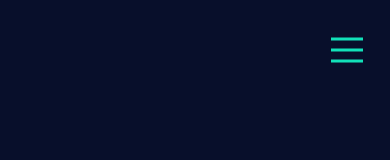
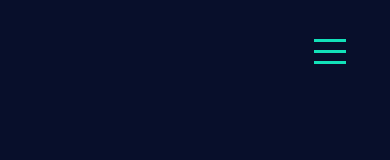
Before and after one commit to AlekPawlowski/portfolio_site, a React (Vite) app: page / in a window 390 px wide. Shown: the top 160 px of the page. Built offline with nearby package versions, Linux system fonts and the light colour scheme.

Commit message:
fix blur and hamburger menu button

```diff
--- a/src/views/Menu/menu.styles.scss
+++ b/src/views/Menu/menu.styles.scss
@@ -44,39 +44,36 @@ nav {
 
 @media screen and (max-width: 1024px) {
     .hamburger_menu {
-        width: 0px;
-        height: 0px;
+        width: auto;
+        height: auto;
         position: absolute;
-        top: 15px;
+        top: 30px;
         right: 30px;
         background-color: transparent;
         border: none;
         z-index: 999;
-        margin: 15px;
         transition: 0.5s all;
         outline: none;
-        .hamburger_line{
+        .hamburger_line {
             width: 32px;
             height: 3px;
             background-color: $secondaryFontColor;
             margin: 8px;
-            transition: .5s all;
+            transition: 0.5s all;
             transform-origin: 50% 50%;
-            transform: translate(-50%, -50%);
         }
-        &.active{
-            .top{
-                transform: translate(-50%, 10px) rotate(-45deg)
+        &.active {
+            .top {
+                transform: translate(0%, 10px) rotate(-45deg);
             }
-            .middle{
-                transform:translateX(10px);
+            .middle {
+                transform: translateX(10px);
                 opacity: 0;
             }
-            .bottom{
-                transform: translate(-50%, -11px) rotate(45deg)
+            .bottom {
+                transform: translate(0%, -11px) rotate(45deg);
             }
         }
-
     }
     nav {
         position: absolute;
@@ -84,9 +81,22 @@ nav {
         left: -100%;
         text-align: center;
         height: 100%;
+        &::before{
+            transition: .5s all;
+            content: " ";
+            position: absolute;
+            top: 0;
+            left: 0;
+            height: 100%;
+            width: 100%;
+        }
         &.active {
             left: 0;
-            backdrop-filter: blur(5px);
+            &::before {
+                backdrop-filter: blur(10px);
+                -webkit-backdrop-filter: blur(10px);
+
+            }
         }
     }
 }
```
